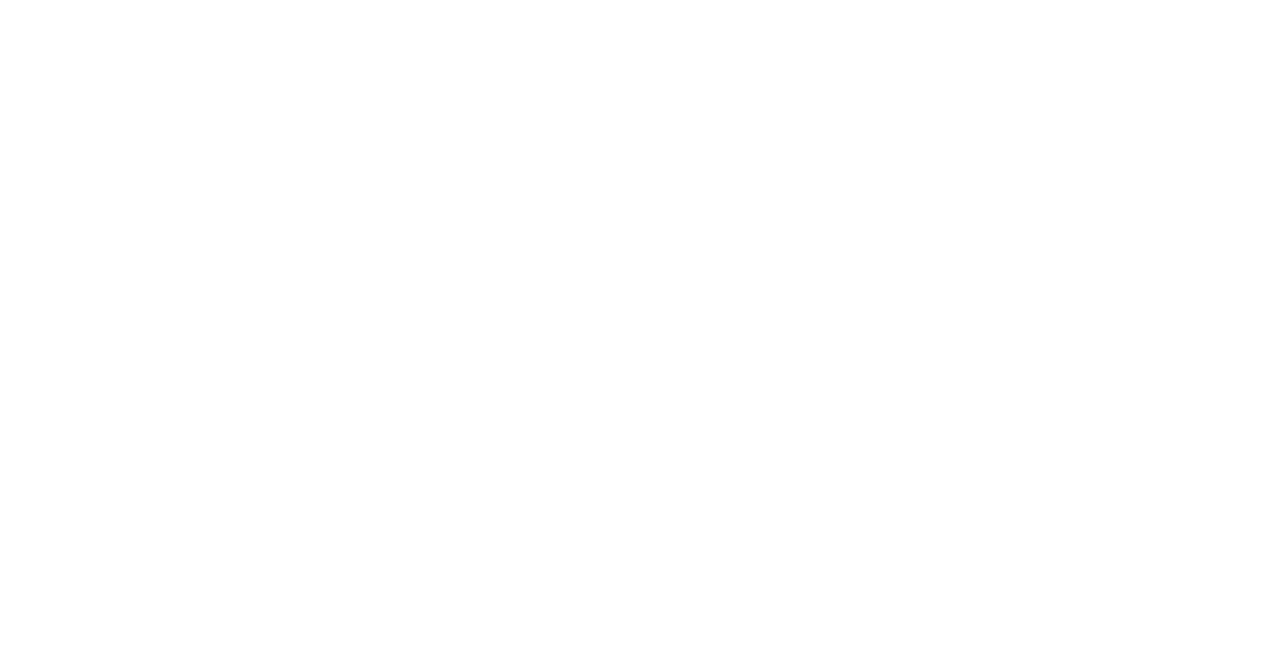
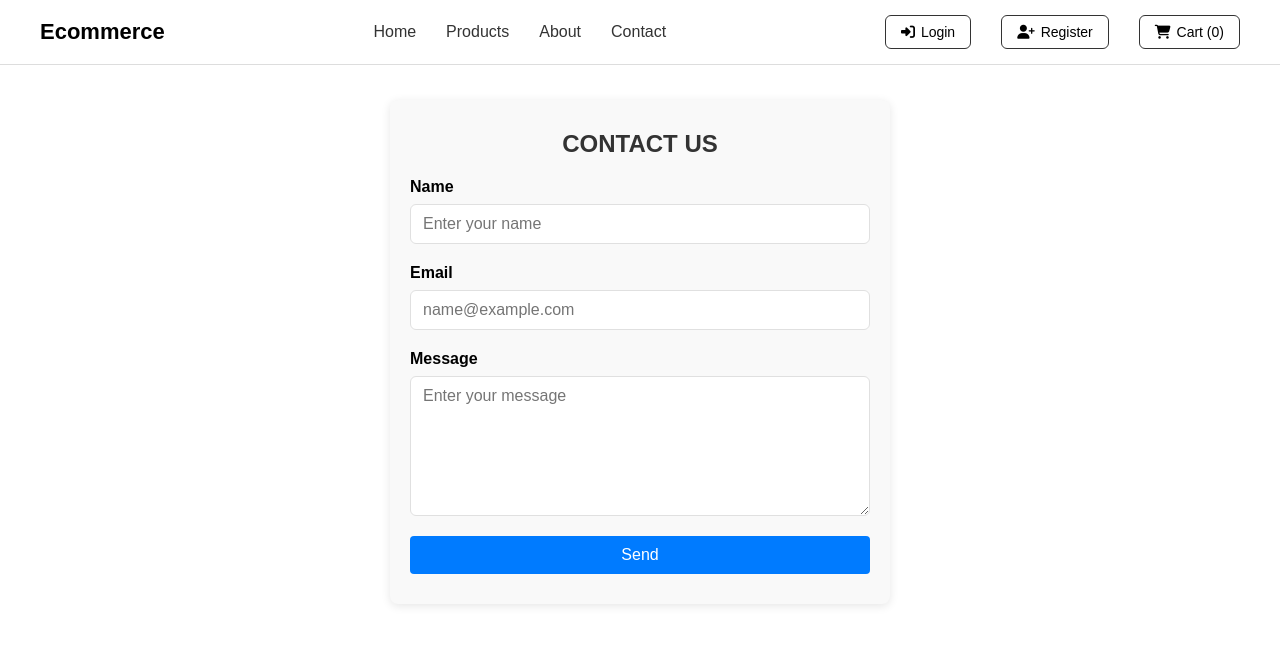
Before and after one commit to geetha-5656/Ecommerce-Store-API, a plain HTML site: page contact.html in a window 1280 px wide. Drawn offline with Linux system fonts and the light colour scheme.

Commit message:
Update about.css contact.css and contact.html

```diff
--- a/about.css
+++ b/about.css
@@ -119,7 +119,6 @@
     max-width:600px;
     background: white;
     padding: 30px;
-
     border-radius: 10px;
     box-shadow: 0 5px 15px rgba(0, 0, 0, 0.05);
 }
--- /dev/null
+++ b/contact.css
@@ -0,0 +1,249 @@
+* {
+  margin: 0;
+  padding: 0;
+  box-sizing: border-box;
+  font-family: Arial, sans-serif;
+}
+
+/* Navbar */
+.navbar {
+  width: 100%;
+  padding: 15px 40px;
+  background: #fff;
+  display: flex;
+  justify-content: space-between;
+  align-items: center;
+  border-bottom: 1px solid #ddd;
+  position: fixed;
+  top: 0;
+  z-index: 1000;
+}
+
+.logo {
+  font-size: 22px;
+  font-weight: bold;
+
+}
+
+.logo a {
+  text-decoration: none;
+  color: black;
+}
+
+.hamburger {
+  display: none;
+  cursor: pointer;
+  font-size: 24px;
+  color: #333;
+}
+
+nav {
+  display: flex;
+}
+
+nav a {
+  margin: 0 15px;
+  text-decoration: none;
+  color: #333;
+  font-size: 16px;
+  transition: 0.3s;
+}
+
+nav a:hover {
+  color: #007bff;
+}
+
+/* Buttons */
+
+.icons {
+  display: flex;
+  justify-content: center;
+  gap: 20px;
+
+}
+
+.icons .btn {
+  margin-left: 10px;
+  padding: 8px 15px;
+  border: 1px solid #333;
+  background: #fff;
+  cursor: pointer;
+  border-radius: 6px;
+  transition: 0.3s;
+  display: flex;
+  align-items: center;
+  gap: 6px;
+  font-size: 14px;
+  flex-direction: row;
+
+}
+
+.btn:hover {
+  background: #333;
+  color: #fff;
+}
+
+/* Navbar Responsive */
+@media (max-width: 768px) {
+  .navbar {
+    padding: 15px 20px;
+  }
+
+  .hamburger {
+    display: block;
+  }
+
+  nav {
+    position: absolute;
+    top: 100%;
+    left: 0;
+    width: 100%;
+    background: #fff;
+    flex-direction: column;
+    display: none;
+    box-shadow: 0 2px 5px rgba(0, 0, 0, 0.1);
+  }
+
+  nav.active {
+    display: flex;
+  }
+
+  nav a {
+    margin: 10px 20px;
+    padding: 10px 0;
+    border-bottom: 1px solid #eee;
+  }
+
+  nav .icons {
+    display: flex;
+    flex-direction: column;
+    gap: 10px;
+    margin: 10px 20px;
+    padding: 10px 0;
+    border-bottom: 1px solid #eee;
+  }
+
+  nav .icons .btn {
+    justify-content: flex-start;
+    width: 100%;
+    margin: 0;
+  }
+
+  .desktop-icons {
+    display: none;
+  }
+}
+
+@media (max-width: 480px) {
+  .navbar {
+    padding: 10px 15px;
+  }
+
+  .logo {
+    font-size: 18px;
+  }
+
+  .hamburger {
+    font-size: 20px;
+  }
+
+  nav a {
+    font-size: 14px;
+    margin: 8px 15px;
+  }
+
+  nav .icons {
+    margin: 8px 15px;
+    gap: 8px;
+  }
+
+  nav .icons .btn {
+    font-size: 12px;
+    padding: 6px 12px;
+  }
+}
+
+.container {
+  margin: 100px auto 50px;
+  max-width: 500px;
+  padding: 30px 20px;
+  background: #f9f9f9;
+  border-radius: 8px;
+  box-shadow: 0 2px 10px rgba(0,0,0,0.1);
+}
+
+h1 {
+  font-size: 24px;
+  font-weight: 600;
+  color: #333;
+  margin: 0 0 20px 0;
+  text-align: center;
+  text-transform: uppercase;
+}
+
+.field {
+  margin-bottom: 20px;
+}
+
+label {
+  display: block;
+  font-size: 16px;
+  font-weight: 600;
+  color: #000000;
+  margin-bottom: 8px;
+}
+
+input[type="text"],
+input[type="email"],
+textarea {
+  font-size: 16px;
+  color: #333333;
+  font-weight: 400;
+  display: block;
+  width: 100%;
+  padding: 10px 12px;
+  border: 1px solid #e0e0e0;
+  border-radius: 6px;
+  background: #ffffff;
+  outline: none;
+  box-sizing: border-box;
+}
+
+textarea {
+  min-height: 140px;
+  resize: vertical;
+}
+
+input[type="text"]:focus,
+input[type="email"]:focus,
+textarea:focus {
+  border-color: #007AFF;
+  box-shadow: 0 0 0 3px rgba(0,122,255,0.08);
+}
+
+.email-link {
+  color: #007AFF;
+  text-decoration: none;
+}
+
+.email-link:hover {
+  text-decoration: underline;
+}
+
+.button {
+  display: block;
+  width: 100%;
+  background-color: #007bff;
+  color: #fff;
+  border: none;
+  border-radius: 4px;
+  font-size: 16px;
+  font-weight: 500;
+  padding: 10px 20px;
+  cursor: pointer;
+  margin-top: 15px;
+}
+
+.button:hover {
+  background-color: #0056b3;
+}
--- a/contact.html
+++ b/contact.html
@@ -0,0 +1,72 @@
+<!DOCTYPE html>
+<html lang="en">
+<head>
+    <meta charset="UTF-8">
+    <meta name="viewport" content="width=device-width, initial-scale=1.0">
+    <title>Ecommerce</title>
+    <link rel="stylesheet" href="https://cdnjs.cloudflare.com/ajax/libs/font-awesome/6.5.0/css/all.min.css">
+    <link rel="stylesheet" href="contact.css">
+</head>
+<body>
+<!-- navigation bar -->
+<header class="navbar">
+    <div class="logo">
+    <a href="Homepage.html">Ecommerce</a>
+    </div>
+
+    <div class="hamburger">
+        <i class="fa fa-bars"></i>
+    </div>
+
+ <nav>
+        <a href="Homepage.html">Home</a>
+        <a href="Products.html">Products</a>
+        <a href="About.html">About</a>
+        <a href="contact.html">Contact</a>
+
+    </nav>
+
+<div class="icons desktop-icons">
+        <button class="btn"><i class="fa-solid fa-right-to-bracket"></i> Login</button>
+        <button class="btn"><i class="fa-solid fa-user-plus"></i> Register</button>
+        <button class="btn cart"><i class="fa-solid fa-cart-shopping"></i> Cart (0)</button>
+    </div>
+    </header>
+
+    <div class="container">
+        <h1>Contact Us</h1>
+
+        <form>
+            <div class="field">
+                <label for="name">Name</label>
+                <input type="text" id="name" name="name" placeholder="Enter your name" required>
+            </div>
+
+            <div class="field">
+                <label for="email">Email</label>
+                <input type="email" id="email" name="email" placeholder="name@example.com" required>
+            </div>
+
+            <div class="field">
+                <label for="message">Message</label>
+                <textarea id="message" name="message" placeholder="Enter your message" required></textarea>
+            </div>
+
+            <button type="submit" class="button">Send</button>
+        </form>
+    </div>
+
+
+<script>
+  // Hamburger menu toggle
+const hamburger = document.querySelector('.hamburger');
+const nav = document.querySelector('nav');
+
+hamburger.addEventListener('click', () => {
+    nav.classList.toggle('active');
+});
+
+</script>
+
+</body>
+</html>
```
